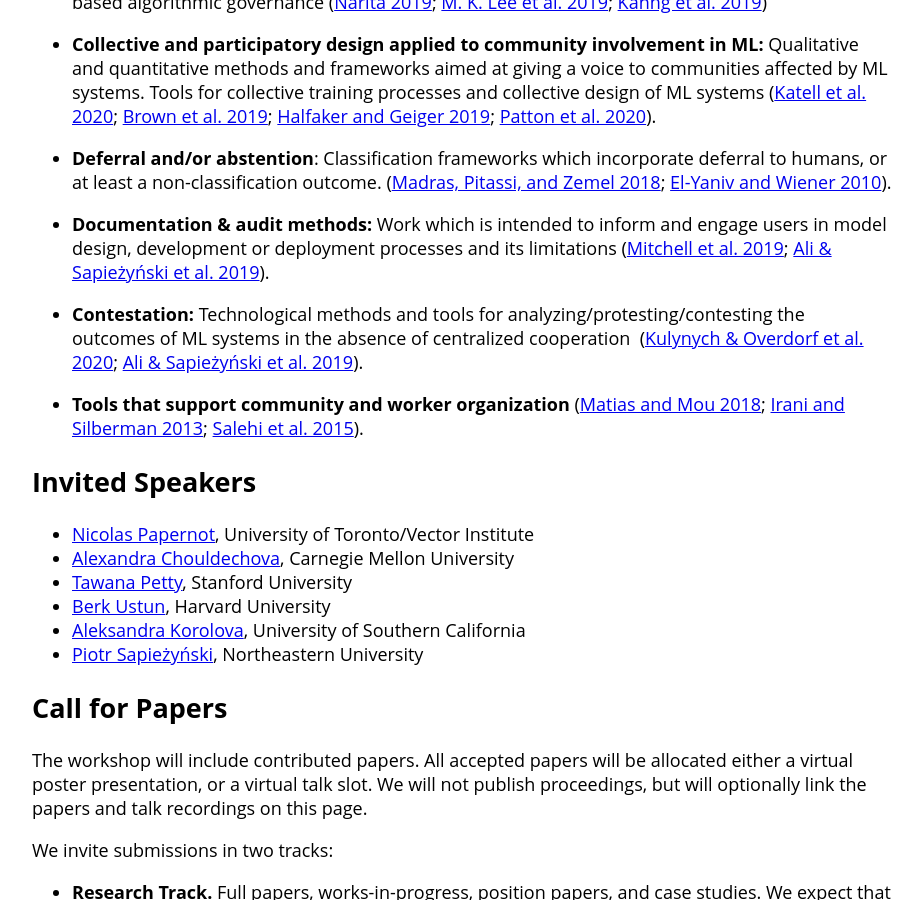
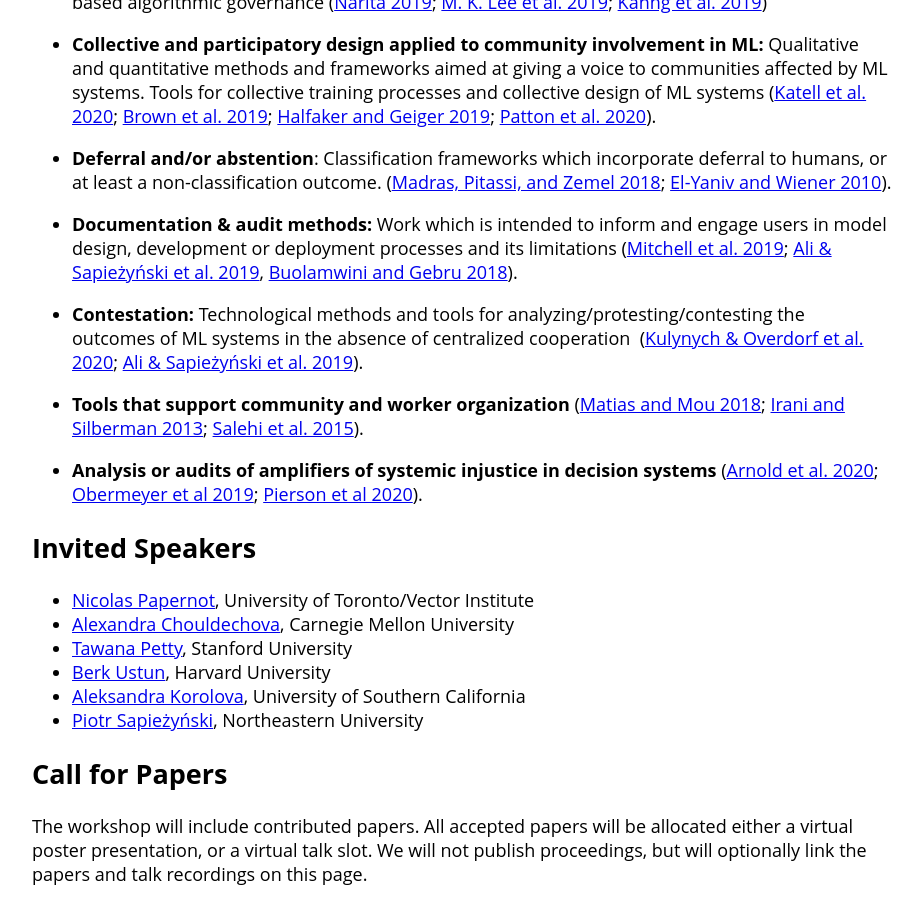
Before and after one commit to participatoryml/participatoryml.github.io, a Jekyll site: the page built from index.md, in a window 1280 px wide and 900 px high, scrolled down 1015 px. Shown: the whole window, without its empty margins (178-1100 px from the left). Built offline with Jekyll 4.4.1, drawn with Linux system fonts in a browser that asks for light colours.

Commit message:
Update index.md

```diff
--- a/index.md
+++ b/index.md
@@ -74,7 +74,8 @@ limited to:
     and engage users in model design, development or deployment
     processes and its limitations
     ([Mitchell et al. 2019](https://arxiv.org/abs/1810.03993);
-    [Ali & Sapieżyński et al. 2019](https://arxiv.org/abs/1904.02095)).
+    [Ali & Sapieżyński et al. 2019](https://arxiv.org/abs/1904.02095),
+    [Buolamwini and Gebru 2018](http://proceedings.mlr.press/v81/buolamwini18a.html?mod=article_inline)).
 
 -   **Contestation:** Technological methods and tools for
     analyzing/protesting/contesting the outcomes of ML systems in the
@@ -86,6 +87,9 @@ limited to:
     ([Matias and Mou 2018](https://natematias.com/media/Community_Led_Experiments-CHI_2018.pdf);
     [Irani and Silberman 2013](http://crowdsourcing-class.org/readings/downloads/ethics/turkopticon.pdf);
     [Salehi et al. 2015](https://hci.stanford.edu/publications/2015/dynamo/DynamoCHI2015.pdf)).
+
+-   **Analysis or audits of amplifiers of systemic injustice in decision systems**
+    ([Arnold et al. 2020](https://papers.ssrn.com/sol3/papers.cfm?abstract_id=3580557); [Obermeyer et al 2019](https://science.sciencemag.org/content/366/6464/447); [Pierson et al 2020](https://www.nature.com/articles/s41562-020-0858-1)).
 
 ## Invited Speakers
 
```
